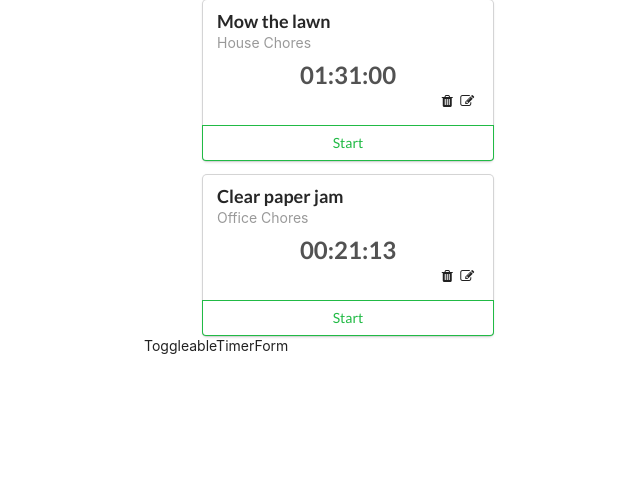
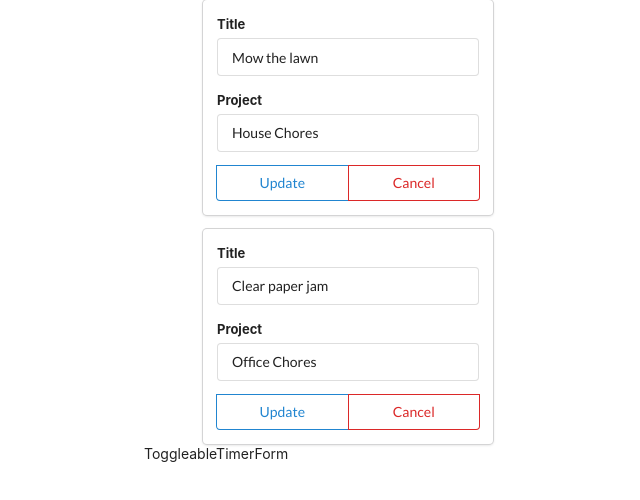
Before and after one commit to dmitriyzyuzin/Fullstack-React-solutions, a React (Create React App) app in the folder timers/: page / in a window 1280 px wide. Shown: the top 500 px of the page, without its empty margins (292-932 px from the left). Built offline with nearby package versions, Linux system fonts and the light colour scheme.

Commit message:
TimerForm layout

```diff
--- a/timers/src/components/EditableTimer.js
+++ b/timers/src/components/EditableTimer.js
@@ -4,7 +4,7 @@
 
 class EditableTimer extends React.Component {
     state = {
-        openEditForm: false
+        openEditForm: true
     };
 
     closeForm = () => {
--- a/timers/src/components/TimerForm.js
+++ b/timers/src/components/TimerForm.js
@@ -3,8 +3,35 @@
 class TimerForm extends React.Component {
     render() {
         return (
-            <div>
-                TimerForm
+            <div className='ui centered card'>
+                <div className='content'>
+                    <div className='ui form'>
+                        <div className='field'>
+                            <label>Title</label>
+                            <input
+                                type='text'
+                                name='title'
+                                defaultValue={this.props.title}
+                            />
+                        </div>
+                        <div className='field'>
+                          <label>Project</label>
+                          <input
+                              type='text'
+                              name='project'
+                              defaultValue={this.props.project}
+                          />
+                        </div>
+                        <div className='ui two bottom attached buttons'>
+                            <button className='ui basic blue button'>
+                                Update
+                            </button>
+                            <button className='ui basic red button'>
+                                Cancel
+                            </button>
+                        </div>
+                    </div>
+                </div>
             </div>
         );
     }
```
